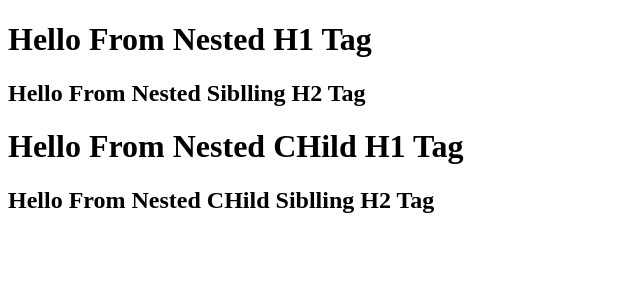
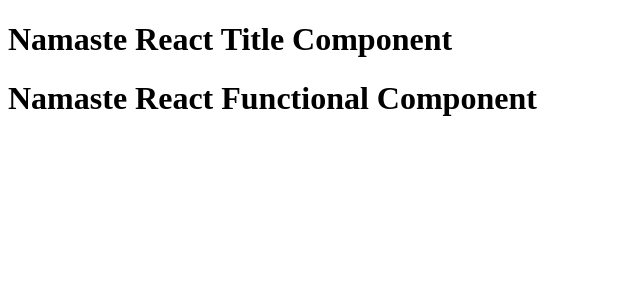
Before and after one commit to ankitsrivastava0103/namaste-react, a React (Vite) app: page / in a window 1280 px wide. Shown: the top 300 px of the page, without its empty margins (0-640 px from the left). Built offline with nearby package versions, Linux system fonts and the light colour scheme.

Commit message:
episode-3

```diff
--- a/App.js
+++ b/App.js
@@ -1,34 +1,14 @@
 import React from "react";
 import ReactDOM from "react-dom/client";
 
-const parent = React.createElement("div", { id: "parent" }, [
-  React.createElement("div", { id: "child1", key: "child1" }, [
-    React.createElement("h1", { key: "h1" }, "Hello From Nested H1 Tag"),
-    React.createElement(
-      "h2",
-      { key: "h2" },
-      "Hello From Nested Siblling H2 Tag"
-    ),
-  ]),
-  React.createElement("div", { id: "child2", key: "child2" }, [
-    React.createElement("h1", { key: "h1" }, "Hello From Nested CHild H1 Tag"),
-    React.createElement(
-      "h2",
-      { key: "h2" },
-      "Hello From Nested CHild Siblling H2 Tag"
-    ),
-  ]),
-]);
-
-const heading = React.createElement(
-  "h1",
-  { id: "heading" },
-  "Hello World from React!"
+const title = <h1 className="head">Namaste React Title Component</h1>;
+// React Functional Component
+const HeadingComponent = () => (
+  <div id="container">
+    {title}
+    <h1 className="heading">Namaste React Functional Component</h1>
+  </div>
 );
 
 const root = ReactDOM.createRoot(document.getElementById("root"));
-
-// root.render(heading);
-root.render(parent);
-
-console.log(parent);
+root.render(<HeadingComponent />);
--- a/index.html
+++ b/index.html
@@ -28,7 +28,9 @@
     </div>
     <h2>Bottom of Root</h2> -->
 
-    <div id="root"></div>
+    <div id="root">
+      <h2>Not Rendered</h2>
+    </div>
 
     <!-- <script
       crossorigin
```
